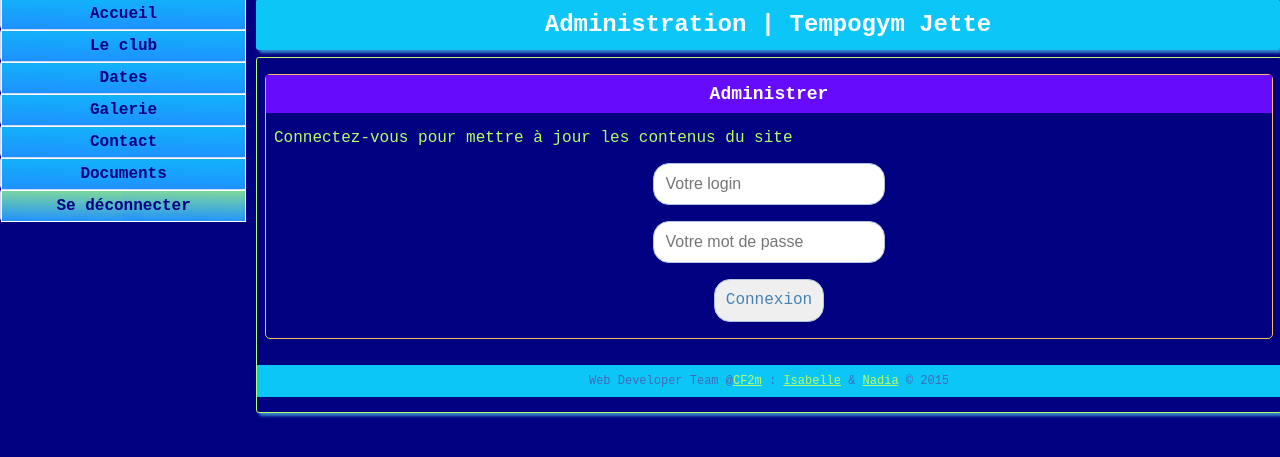
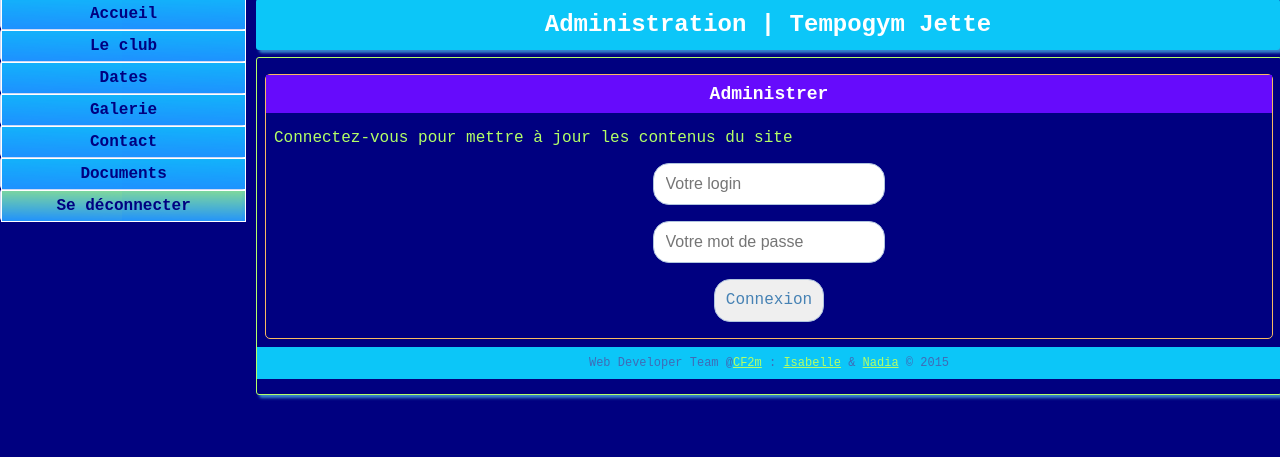
Before and after one commit to CFsitesClients/tempogym2, a PHP site: page /ia/admin_form.php in a window 1280 px wide. Shown: the part 329-786 px from the top of the page. Run offline with PHP 8.4, Linux system fonts and the light colour scheme; data that the repository does not hold is empty; a stand-in replaces the project's code that opens the database connection.

Commit message:
updates cf2m 150907- footer

```diff
--- a/css/color.css
+++ b/css/color.css
@@ -67,6 +67,7 @@ iframe{
 /* FOOTER */
 footer{
     background-color: #7CB2D3;
+    margin-top:-18px;
 }
 footer p{
     color: #406BB6;
```
